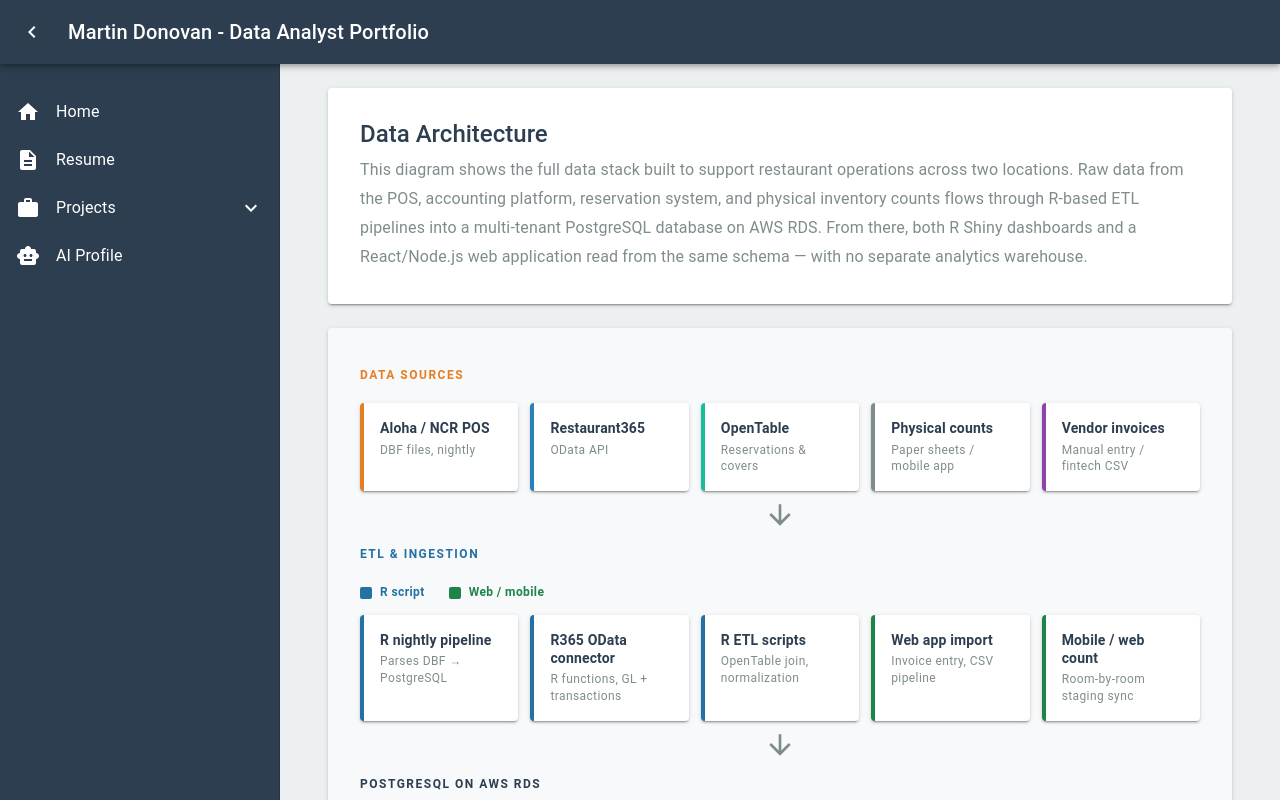
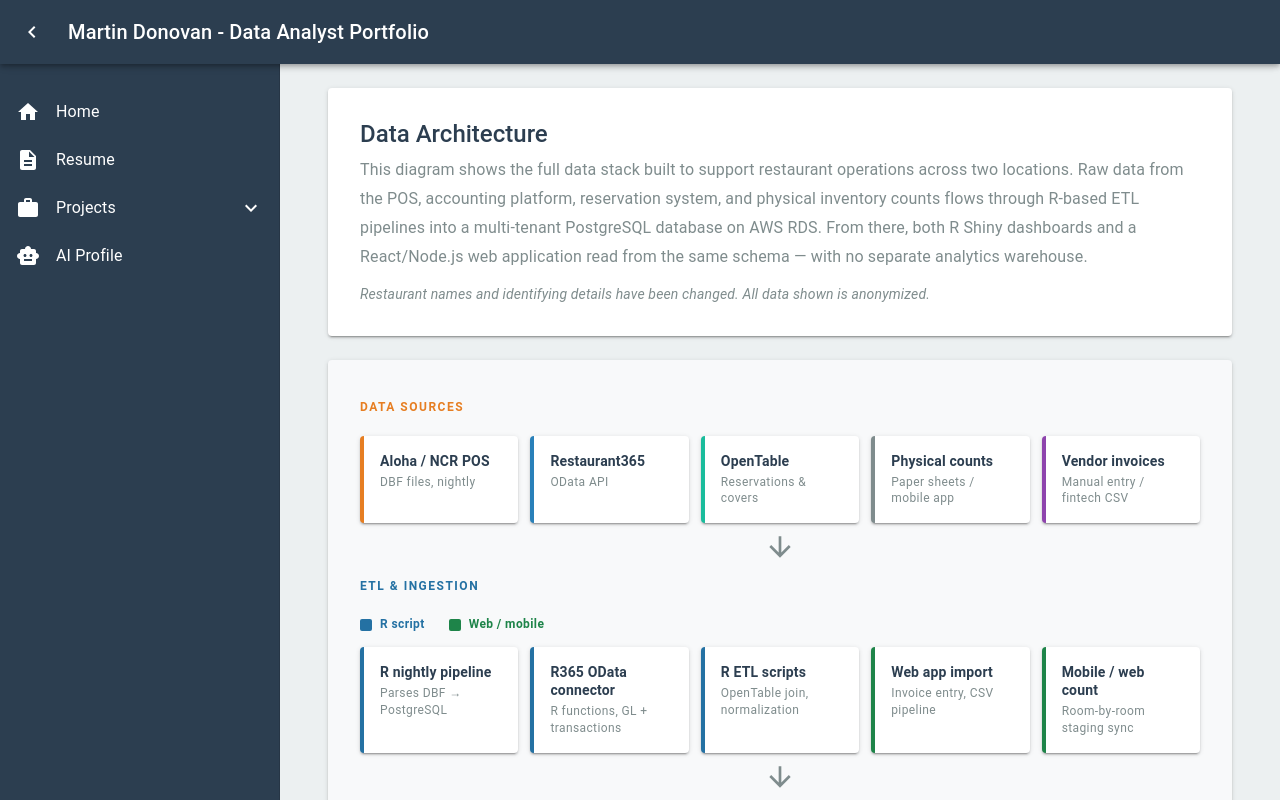
Before and after one commit to mdonovan3/Portfolio, a React (Vite) app: page /projects/data-architecture in a window 1280 px wide. Shown: the top 800 px of the page. Built offline with nearby package versions, Linux system fonts and the light colour scheme.

Commit message:
Add anonymization note to Data Architecture page
Co-Authored-By: Claude Sonnet 4.6 <noreply@anthropic.com>

```diff
--- a/src/pages/DataArchitecture.jsx
+++ b/src/pages/DataArchitecture.jsx
@@ -119,6 +119,9 @@ const DataArchitecture = () => {
           inventory counts flows through R-based ETL pipelines into a multi-tenant PostgreSQL
           database on AWS RDS. From there, both R Shiny dashboards and a React/Node.js web
           application read from the same schema — with no separate analytics warehouse.
+        </Typography>
+        <Typography variant="body2" color="text.secondary" sx={{ mt: 1.5, fontStyle: "italic" }}>
+          Restaurant names and identifying details have been changed. All data shown is anonymized.
         </Typography>
       </Paper>
 
```
